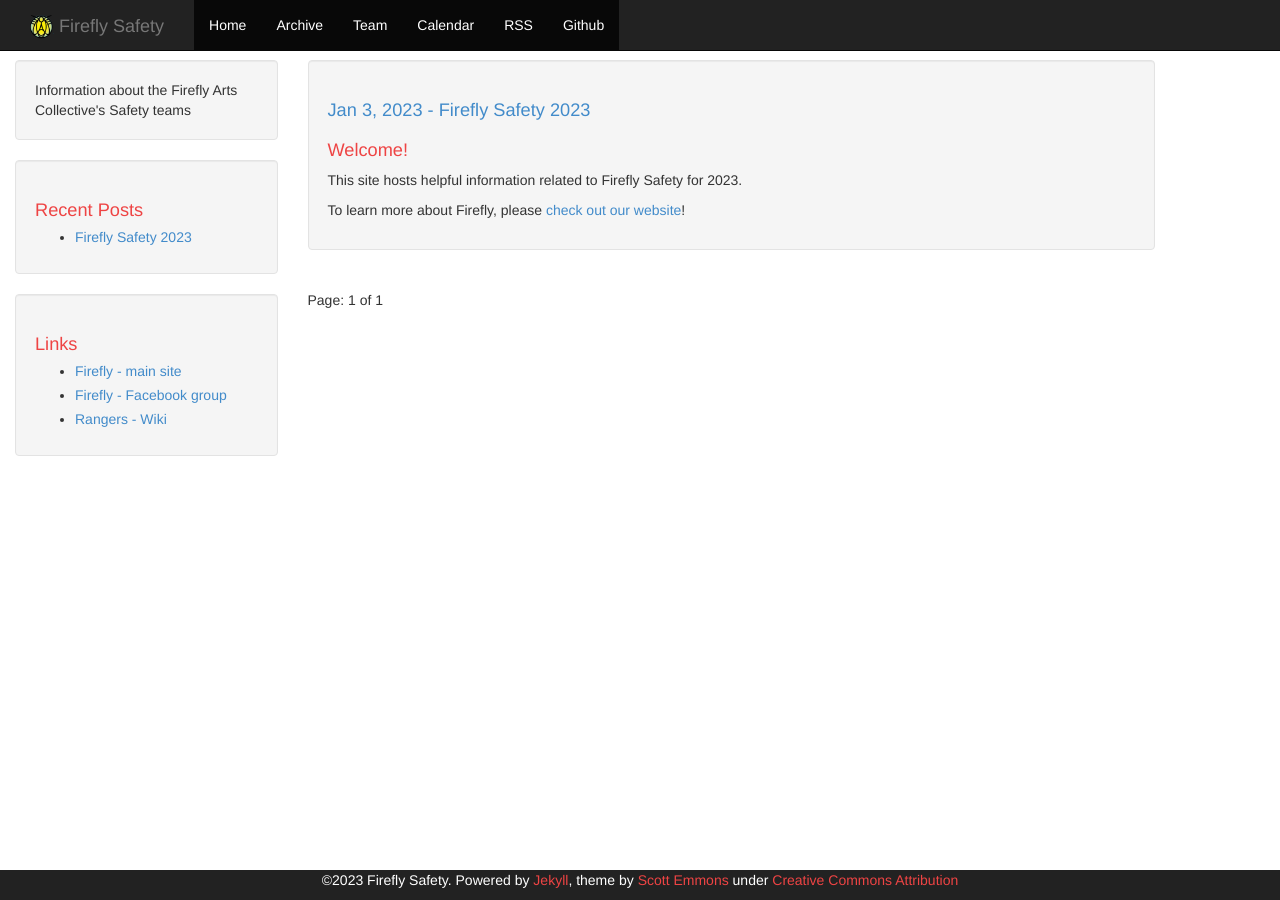
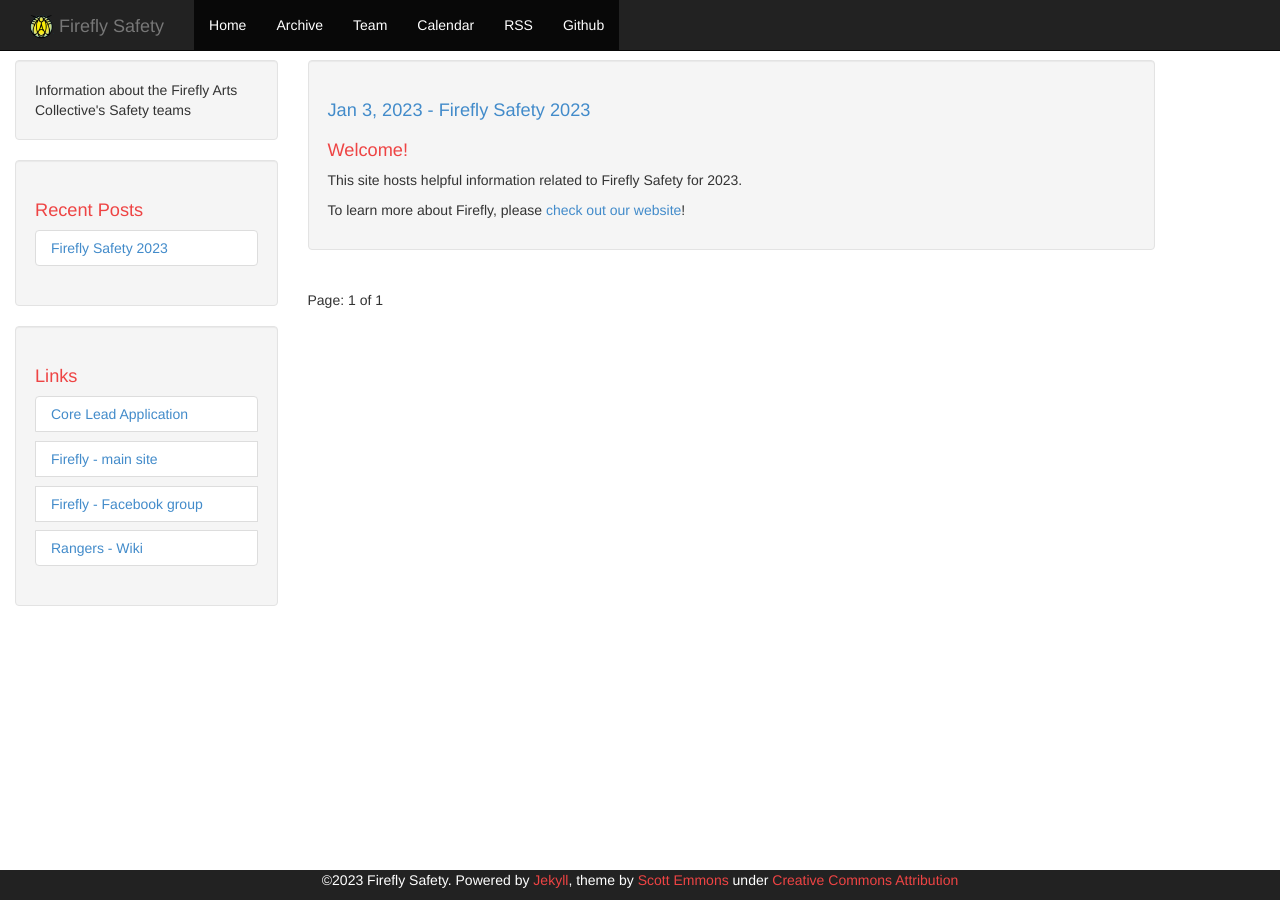
Before and after one commit to kasittig/firefly-safety, a Jekyll site: the page built from index.html, in a window 1280 px wide. Built offline with Jekyll 4.4.1, drawn with Linux system fonts in a browser that asks for light colours; the list of posts is cut into pages by our own code.

Commit message:
Add lead application; update sidebar formatting to use cards for layout

```diff
--- a/_includes/links-list.html
+++ b/_includes/links-list.html
@@ -1,6 +1,29 @@
-<h1>Links</h1>
-<ul>
-  <li><a href="https://www.fireflyartscollective.org/">Firefly - main site</a></li>
-  <li><a href="https://www.facebook.com/groups/31209741538">Firefly - Facebook group</a></li>
-  <li><a href="https://rangers.fireflyartscollective.org/wiki/Main_Page">Rangers - Wiki</a></li>
-</ul>
+<div class="card">
+    <h1 class="card-header">
+        Links
+    </h1>
+
+    <ul class="list-group list-group-flush">
+        <li class="list-group-item">
+            <a href="{{ site.baseurl }}/lead_application.html">
+                Core Lead Application
+            </a>
+        </li>
+        <li class="list-group-item">
+            <a href="https://www.fireflyartscollective.org/">
+                Firefly - main site
+            </a>
+        </li>
+        <li class="list-group-item">
+            <a href="https://www.facebook.com/groups/31209741538">
+                Firefly - Facebook group
+            </a>
+        </li>
+        <li class="list-group-item">
+            <a href="https://rangers.fireflyartscollective.org/wiki/Main_Page">
+                Rangers - Wiki
+            </a>
+        </li>
+    </ul>
+
+</div>
--- a/_includes/sidebar.html
+++ b/_includes/sidebar.html
@@ -1,14 +1,16 @@
 <div class="sidebar well">
-{{ site.description }}
+    {{ site.description }}
 </div>
 
 <div class="sidebar well">
-    <h1>Recent Posts</h1>
-    <ul>
+    <div class="card">
+        <h1 class="card-header">Recent Posts</h1>
+    <ul class="list-group list-group-flush">
         {% for post in site.posts limit:5 %}
-          <li><a href="{{ site.baseurl}}{{ post.url }}">{{ post.title }}</a></li>
+          <li class="list-group-item"><a href="{{ site.baseurl}}{{ post.url }}">{{ post.title }}</a></li>
         {% endfor %}
     </ul>
+    </div>
 </div>
 
 <div class="sidebar well">
```
Also changed, not shown: lead_application.html (added, +11 -0 lines).
